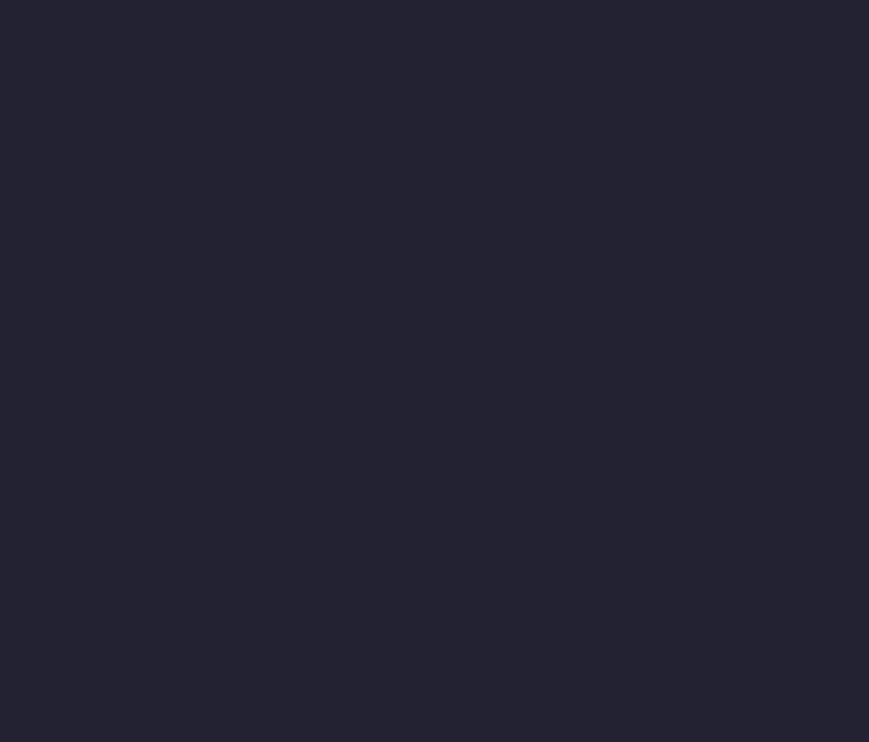
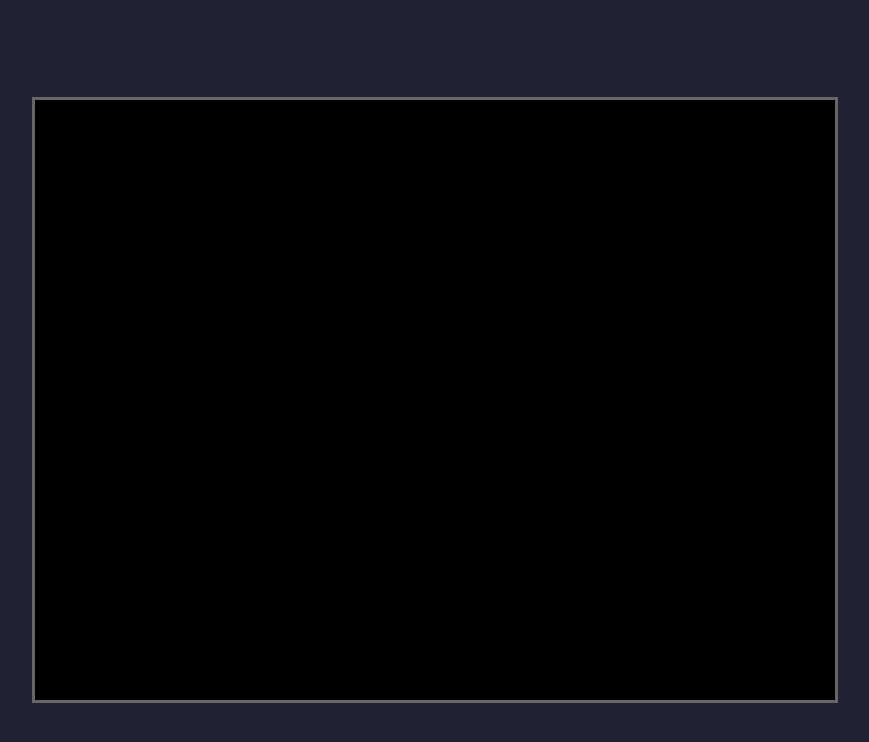
Before and after one commit to ipad-1528/main, a plain HTML site: page index.html in a window 1280 px wide. Shown: the whole page, without its empty margins (205-1074 px from the left). Drawn offline with Linux system fonts and the light colour scheme.

Commit message:
add canvas

```diff
--- a/main.js
+++ b/main.js
@@ -1 +1,12 @@
 const canvas = document.getElementById('canvas');
+const ctx = canvas.getContext(canvas);
+
+canvas.width  = 400;
+canvas.height = 300;
+
+let interval;
+
+canvas.onclick = () => {
+
+  canvas.onclick = null;
+}
--- a/style.css
+++ b/style.css
@@ -3,3 +3,14 @@ body{
   color:#ffffff;
   font-family: 'Courier New', Courier, monospace;
 }
+
+canvas{
+  position:absolute;
+  left:50%;
+  top:50%;
+  transform:translate(-50%,-50%);
+  background:#000000;
+  border:#666666 solid 3px;
+  width:100vh;
+  height:75vh;
+}
```
